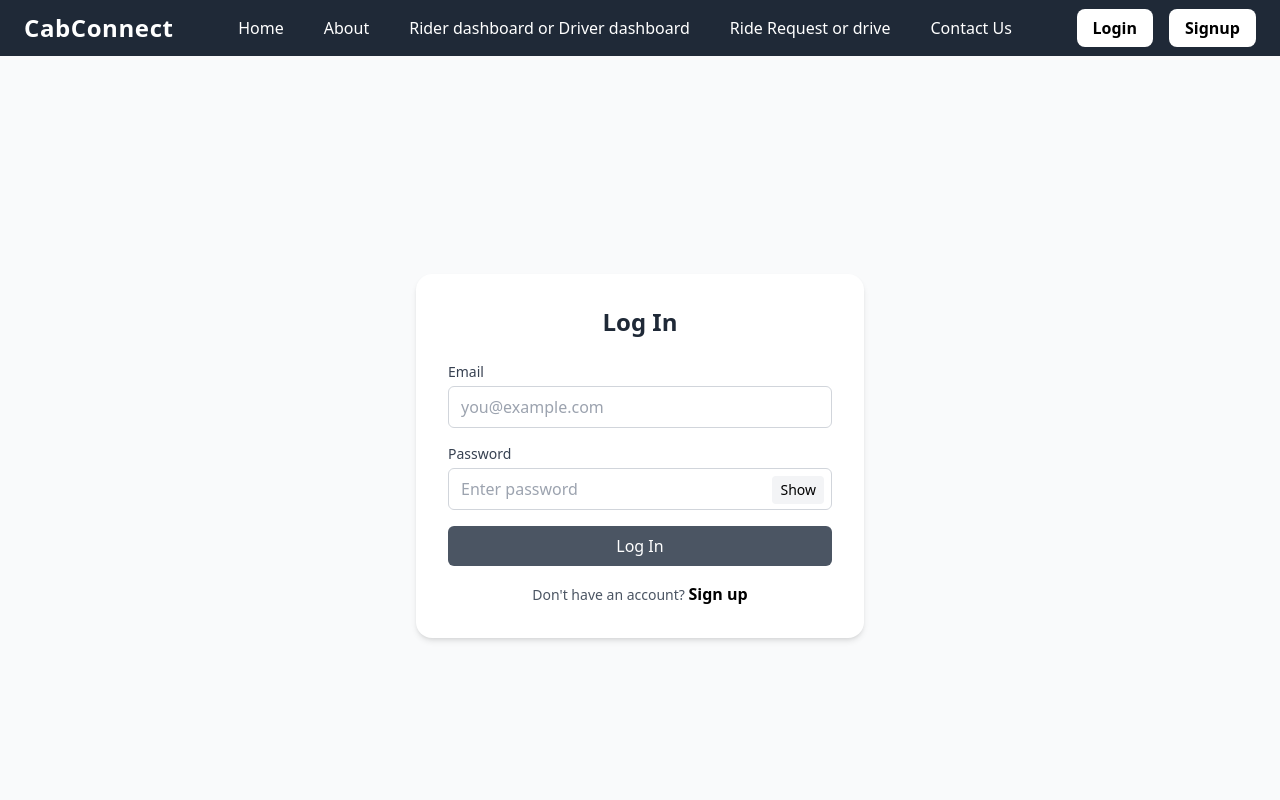
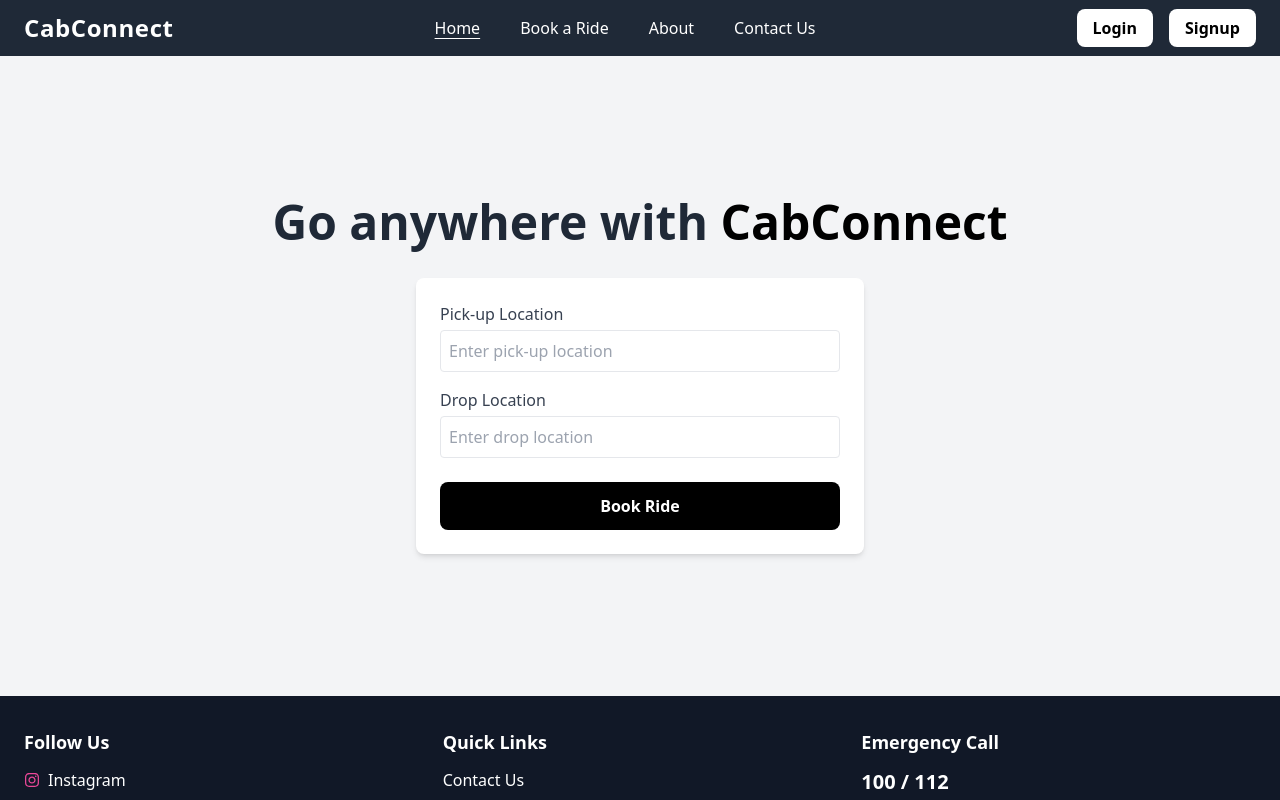
Before and after one commit to sachinpalcs/cabConnect_frontend, a React (Vite) app: page / in a window 1280 px wide. Before the commit this address led to /login. Shown: the top 800 px of the page. Built offline with nearby package versions, Linux system fonts and the light colour scheme.

Commit message:
update header

```diff
--- a/src/component/common/Header.jsx
+++ b/src/component/common/Header.jsx
@@ -2,24 +2,47 @@ import React from 'react';
 import { NavLink, useNavigate } from 'react-router-dom';
 import { useSelector, useDispatch } from 'react-redux';
 import { clearAuth, logout} from '../../redux/AuthSlice';
-import { useEffect } from 'react';
+import { jwtDecode } from 'jwt-decode';
 
+const getRolesFromToken = (token) => {
+    if (!token) {
+        return [];
+    }
+    try {
+        const decodedToken = jwtDecode(token);
+        const rolesFromToken = decodedToken.roles || [];
+
+        if (typeof rolesFromToken === 'string' && rolesFromToken.startsWith('[') && rolesFromToken.endsWith(']')) {
+            return rolesFromToken.replace(/[\[\]]/g, '').split(',');
+        } else if (Array.isArray(rolesFromToken)) {
+            return rolesFromToken;
+        }
+        return [];
+    } catch (error) {
+        console.error("Failed to decode or parse roles from JWT in Header:", error);
+        return [];
+    }
+};
 const Header = () => {
     const navigate = useNavigate();
     const dispatch = useDispatch();
     const { accessToken } = useSelector((state) => state.auth);
 
-    useEffect(() => {
-        if (!accessToken) {
-            navigate('/login');
-        }
-    }, [accessToken, navigate]);
+
+    const userRoles = getRolesFromToken(accessToken);
+    const isAdmin = userRoles.includes('ADMIN');
+    const isDriver = userRoles.includes('DRIVER');
+    const isRider = userRoles.includes('RIDER');
 
     const handleLogout = () => {
         dispatch(logout());
         dispatch(clearAuth())
         navigate('/login');
     };
+    const navLinkClasses = ({ isActive }) =>
+        `px-2 py-1 rounded transition duration-200 ${
+            isActive ? "underline underline-offset-4" : "hover:bg-gray-700"
+        }`;
 
     return (
         <header className="bg-gray-800 text-white shadow-md">
@@ -41,6 +64,42 @@ const Header = () => {
                     >
                         Home
                     </NavLink>
+                    {!accessToken ? (
+                        <>
+                            <NavLink to="/rideRequest" className={navLinkClasses}>
+                                Book a Ride
+                            </NavLink>
+                        </>
+                    ) : (
+                        <>
+                            {isRider && (
+                                <>
+                                    <NavLink to="/rider/dashboard" className={navLinkClasses}>
+                                            Dashboard
+                                    </NavLink>
+                                    <NavLink to="/rideRequest" className={navLinkClasses}>
+                                            Book a Ride
+                                    </NavLink>
+                                </>
+                            )}
+                            {isDriver && (
+                                <>
+                                    <NavLink to="/driver/dashboard" className={navLinkClasses}>
+                                            Dashboard
+                                    </NavLink>
+                                    <NavLink to="/driver/ride" className={navLinkClasses}>
+                                            Active Ride
+                                    </NavLink>
+                                </>
+                            )}
+                            {isAdmin && (
+                                <NavLink to="/admin/dashboard" className={navLinkClasses}>
+                                     Admin Panel
+                                </NavLink>
+                            )}
+                        </>
+                    )}
+
                     <NavLink
                         to="/about"
                         className={({ isActive }) =>
@@ -49,24 +108,6 @@ const Header = () => {
                         }
                     >
                         About
-                    </NavLink>
-                    <NavLink
-                        to="/ride"
-                        className={({ isActive }) =>
-                            `px-2 py-1 rounded transition duration-200 ${isActive ? "underline underline-offset-4" : "hover:bg-gray-700"
-                            }`
-                        }
-                    >
-                        Rider dashboard or Driver dashboard
-                    </NavLink>
-                    <NavLink
-                        to="/drive"
-                        className={({ isActive }) =>
-                            `px-2 py-1 rounded transition duration-200 ${isActive ? "underline underline-offset-4" : "hover:bg-gray-700"
-                            }`
-                        }
-                    >
-                        Ride Request or drive
                     </NavLink>
                     <NavLink
                         to="/contact"
```
